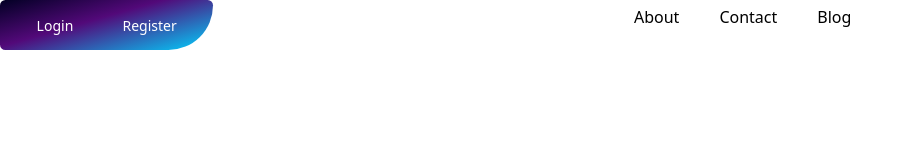
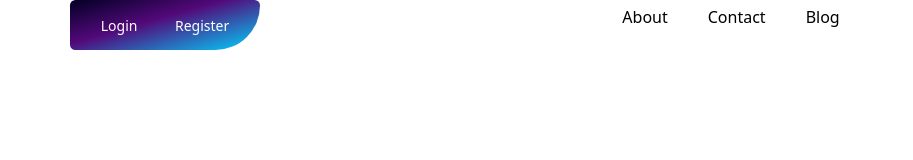
Before and after one commit to AlaeddinMostafa/weblog_frontend, a website: page index.html in a window 1280 px wide. Shown: the whole page, without its empty margins (0-913 px from the left). Drawn offline with Linux system fonts and the light colour scheme.

Commit message:
change container fluid to container

```diff
--- a/index.html
+++ b/index.html
@@ -14,7 +14,7 @@
 
 <!--header-->
 <header id="header-app">
-    <nav class="container-fluid">
+    <nav class="container">
         <div class="row">
             <div class="col-xl-10 col-lg-10 col-md-4 col-sm-12" id="right-navigation">
                 <ul>
```
